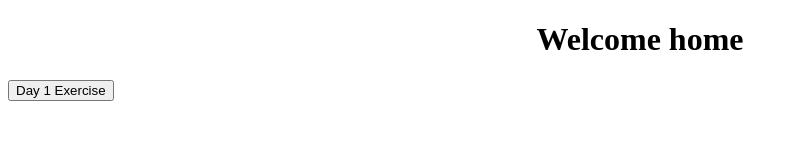
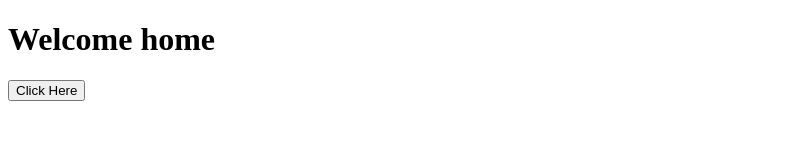
Before and after one commit to ibhett/spring2021-workshop, a plain HTML site: page index.html in a window 1280 px wide. Shown: the whole page, without its empty margins (0-798 px from the left). Drawn offline with Linux system fonts and the light colour scheme.

Commit message:
Update index.html

```diff
--- a/index.html
+++ b/index.html
@@ -7,7 +7,9 @@
         <title>Day 1 Exercise</title>
     </head>
     <body>
-        <h1 style="text-align: center;">Welcome home</h1>
-        <button href="day1-exercise/index.html">Day 1 Exercise</button>
+        <h1>Welcome home</h1>
+        <button onclick="window.location.href='final/index.html';">
+            Click Here
+          </button>
     </body>
 </html>
```
